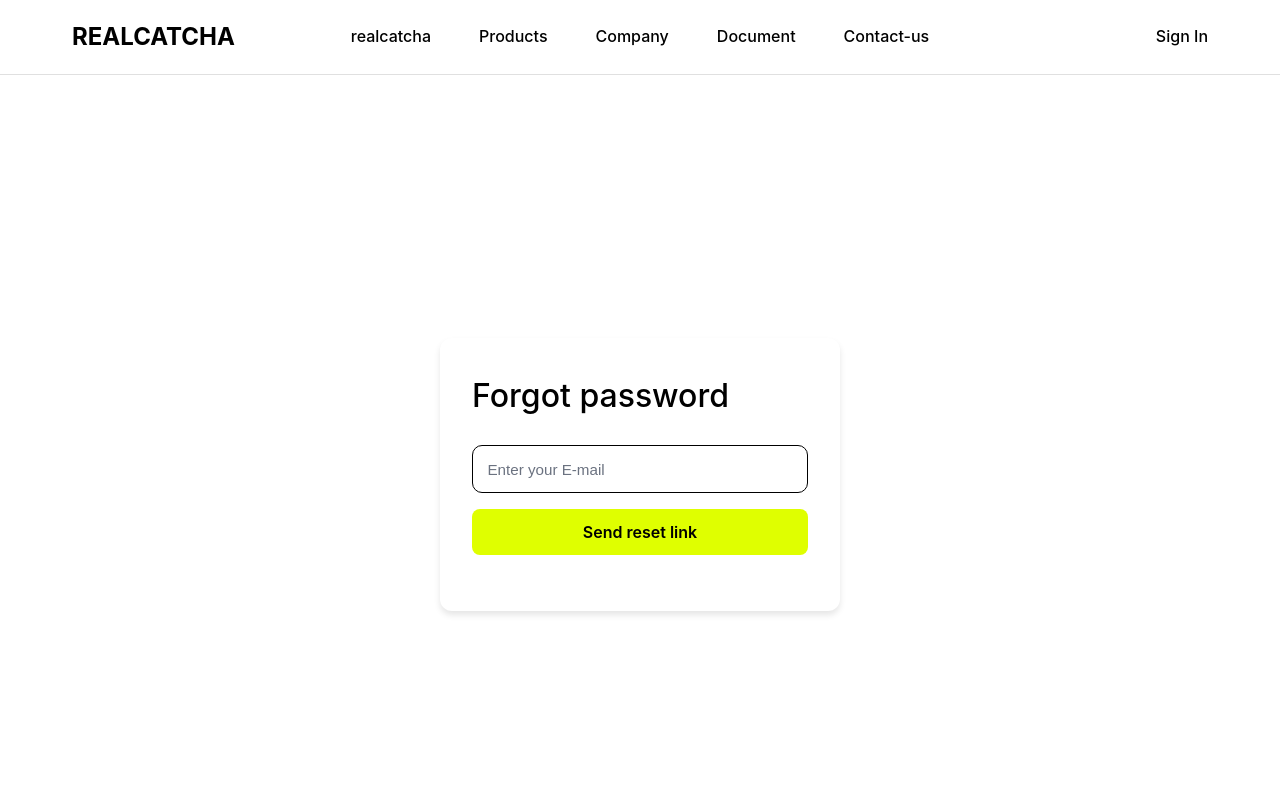
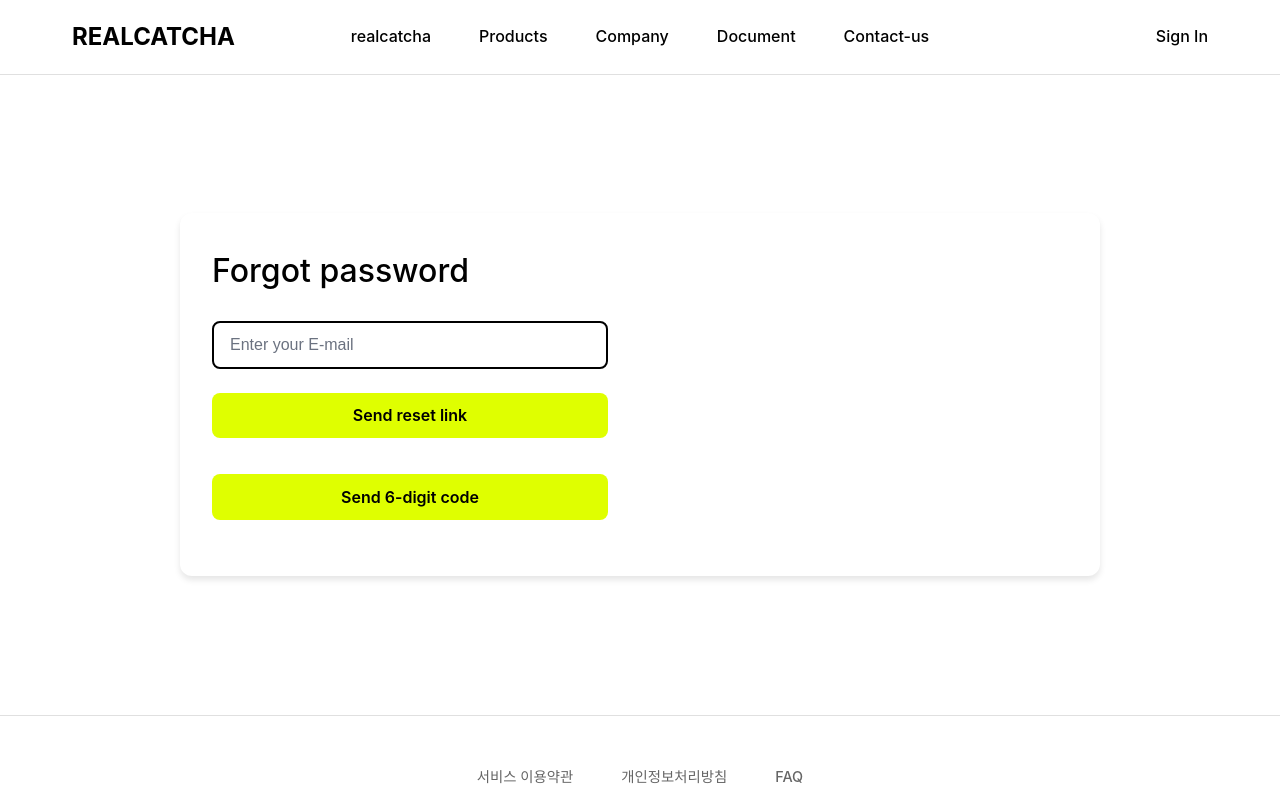
Before and after one commit to Find-Your-Humanity/website, a React (Vite) app: page /forgot-password in a window 1280 px wide. Shown: the top 800 px of the page. Built offline with nearby package versions, Linux system fonts and the light colour scheme; no server answers.

Commit message:
Fix email verification layout: separate buttons and match border thickness

```diff
--- a/src/pages/ForgotPasswordPage.jsx
+++ b/src/pages/ForgotPasswordPage.jsx
@@ -1,6 +1,5 @@
 import React, { useState, useEffect } from 'react';
 import { useLocation } from 'react-router-dom';
-import '../styles/pages/ForgotPasswordPage.css';
 
 const ForgotPasswordPage = () => {
   const [email, setEmail] = useState('');
@@ -114,10 +113,11 @@ const ForgotPasswordPage = () => {
   };
 
   return (
-    <div className="forgot-password-page">
-      <div className="forgot-password-container">
-        <div className="forgot-password-form">
-          <h1 className="forgot-password-title">Forgot password</h1>
+    <div className="signin-page" style={{ display:'flex', alignItems:'center', justifyContent:'center', minHeight:'80vh' }}>
+      <div className="signin-container" style={{ width:'100%', maxWidth:920 }}>
+        <div className="form-side" style={{ width: '100%', display:'flex', justifyContent:'center' }}>
+          <div className="signin-form" style={{ width:'100%', maxWidth:520, margin:'0 auto' }}>
+            <h1 className="signin-title">Forgot password</h1>
             {message && <div className="error-message">{message}</div>}
 
             {step === 'request' ? (
@@ -133,16 +133,21 @@ const ForgotPasswordPage = () => {
                     disabled={loading}
                   />
                 </div>
-              <button onClick={handleRequestLink} className="forgot-password-button" disabled={loading}>
+                <div style={{ display:'flex', gap:12, flexWrap:'wrap', justifyContent:'center' }}>
+                  <button onClick={handleRequestLink} className="signin-button" style={{ maxWidth:520 }} disabled={loading}>
                     {loading && mode==='token' ? 'Submitting...' : 'Send reset link'}
                   </button>
+                  <button onClick={handleRequestCode} className="signin-button" style={{ maxWidth:520 }} disabled={loading}>
+                    {loading && mode==='code' ? 'Submitting...' : 'Send 6-digit code'}
+                  </button>
+                </div>
               </form>
             ) : step === 'sent' ? (
               <div style={{ textAlign:'center', padding:'24px 0' }}>
                 <div style={{ fontSize:28, fontWeight:700, marginBottom:8 }}>비밀번호 재설정 메일 발송 완료</div>
                 <div style={{ color:'#666', marginBottom:24 }}>비밀번호 재설정 이메일을 확인해 주세요. 링크 유효기간은 발송 후 12시간입니다.</div>
                 <div style={{ display:'flex', justifyContent:'center' }}>
-                <button onClick={()=>setStep('request')} className="forgot-password-button" style={{ maxWidth:300 }}>다시 보내기</button>
+                  <button onClick={()=>setStep('request')} className="signin-button" style={{ maxWidth:300 }}>다시 보내기</button>
                 </div>
               </div>
             ) : step === 'reset-token' ? (
@@ -169,7 +174,7 @@ const ForgotPasswordPage = () => {
                     disabled={loading}
                   />
                 </div>
-              <button type="submit" className="forgot-password-button" disabled={loading}>
+                <button type="submit" className="signin-button" disabled={loading}>
                   {loading ? 'Changing...' : 'Change password'}
                 </button>
               </form>
@@ -209,7 +214,7 @@ const ForgotPasswordPage = () => {
                     disabled={loading}
                   />
                 </div>
-              <button type="submit" className="forgot-password-button" disabled={loading}>
+                <button type="submit" className="signin-button" disabled={loading}>
                   {loading ? 'Changing...' : 'Change password'}
                 </button>
               </form>
@@ -217,6 +222,7 @@ const ForgotPasswordPage = () => {
           </div>
         </div>
       </div>
+    </div>
   );
 };
 
--- a/src/pages/SignUpPage.jsx
+++ b/src/pages/SignUpPage.jsx
@@ -149,9 +149,9 @@ const SignUpPage = () => {
             )}
 
             <form onSubmit={handleSubmit} noValidate>
-              {/* 1) 이메일 입력 + 내부 버튼 (한 줄) */}
+              {/* 1) 이메일 입력 + 인증번호 받기 버튼 (분리) */}
               <div className="form-group">
-                <div style={{ position:'relative' }}>
+                <div style={{ display:'flex', gap:14, alignItems:'center' }}>
                   <input
                     type="email"
                     name="email"
@@ -159,15 +159,15 @@ const SignUpPage = () => {
                     value={formData.email}
                     onChange={handleChange}
                     className="form-input"
+                    style={{ flex: 1 }}
                     required
-                    style={{ paddingRight: '42%' }}
                   />
                   <button
                     type="button"
                     onClick={requestEmailCode}
                     disabled={codeRequesting}
                     className="inline-btn"
-                    style={{ position:'absolute', right:'-2px', top:'-2px', bottom:'-2px', width:'40%', minWidth:170, lineHeight:1, padding:'0 16px', whiteSpace:'nowrap', borderLeft:'none' }}
+                    style={{ width: 180 }}
                   >
                     {codeRequesting ? 'Sending...' : '인증번호 받기'}
                   </button>
--- a/src/styles/pages/ForgotPasswordPage.css
+++ /dev/null
@@ -1,114 +0,0 @@
-/* Forgot Password Page */
-.forgot-password-page {
-  min-height: 100vh;
-  background-color: #ffffff;
-  display: flex;
-  align-items: center;
-  justify-content: center;
-  padding: 1rem;
-}
-
-.forgot-password-container {
-  width: 100%;
-  max-width: 400px;
-  background-color: #ffffff;
-  border-radius: 12px;
-  overflow: hidden;
-  box-shadow: 0 4px 6px rgba(0,0,0,0.1);
-  padding: 2rem;
-}
-
-.forgot-password-form {
-  width: 100%;
-}
-
-.forgot-password-title {
-  font-size: 2rem;
-  font-weight: 550;
-  color: #000000;
-  margin-bottom: 1.5rem;
-  text-align: left;
-}
-
-.forgot-password-page .form-group {
-  margin-bottom: 1rem;
-}
-
-.forgot-password-page .form-input {
-  width: 100%;
-  height: 48px;
-  padding: .8rem .9rem;
-  border: 1.5px solid #000000;
-  border-radius: 10px;
-  font-size: .95rem;
-  background-color: #ffffff;
-  color: #000000;
-  transition: box-shadow .2s ease, border-color .2s ease;
-  box-sizing: border-box;
-}
-
-.forgot-password-page .form-input:focus {
-  outline: none;
-  border-color: #DFFF00;
-  box-shadow: 0 0 0 3px rgba(223,255,0,0.1);
-}
-
-.forgot-password-page .form-input::placeholder {
-  color: #6b7280;
-}
-
-.forgot-password-page .form-input:disabled {
-  background-color: #f5f5f5;
-  cursor: not-allowed;
-}
-
-.forgot-password-button {
-  width: 100%;
-  padding: .8rem;
-  background-color: #DFFF00;
-  color: #000 !important;
-  border: none;
-  border-radius: 8px;
-  font-size: 1rem;
-  font-weight: 600;
-  cursor: pointer;
-  transition: all .3s ease;
-  margin-bottom: 1.5rem;
-}
-
-.forgot-password-button:hover {
-  transform: translateY(-2px);
-  box-shadow: 0 4px 12px rgba(223,255,0,.3);
-}
-
-.forgot-password-button:disabled {
-  background-color: #ccc;
-  cursor: not-allowed;
-  transform: none;
-  box-shadow: none;
-}
-
-.forgot-password-page .error-message {
-  background-color: #fee;
-  color: #c33;
-  padding: 10px;
-  border-radius: 4px;
-  margin-bottom: 15px;
-  text-align: center;
-  border: 1px solid #fcc;
-}
-
-/* Responsive */
-@media (max-width: 480px) {
-  .forgot-password-page {
-    padding: 1rem;
-  }
-
-  .forgot-password-container {
-    padding: 1.5rem;
-  }
-
-  .forgot-password-title {
-    font-size: 1.8rem;
-  }
-}
--- a/src/styles/pages/SignUpPage.css
+++ b/src/styles/pages/SignUpPage.css
@@ -52,18 +52,33 @@
 @media (max-width: 480px){ .signup-page{padding:1rem;} .form-side{padding:1.5rem;} .signup-title{font-size:1.8rem;} .social-login{gap:.5rem;} .social-button{width:45px; height:45px;} }
 
 /* inline 버튼: 인풋 높이와 정확히 맞춤 */
-.inline-btn {
-  height: 48px;
-  padding: 0 16px;
-  display: flex;
-  align-items: center;
-  justify-content: center;
-  background-color: #DFFF00;
-  color: #000;
-  border: 1.5px solid #000;
-  border-radius: 10px;
-  font-weight: 700;
-  box-sizing: border-box;
+.signup-page .inline-btn {
+  height: 48px !important;
+  padding: 0 16px !important;
+  display: flex !important;
+  align-items: center !important;
+  justify-content: center !important;
+  background-color: #DFFF00 !important;
+  color: #000 !important;
+  border: 1.5px solid #000000 !important;
+  border-radius: 10px !important;
+  font-weight: 700 !important;
+  box-sizing: border-box !important;
+  font-size: 0.95rem !important;
+  cursor: pointer !important;
+  transition: all .3s ease !important;
+}
+
+.signup-page .inline-btn:hover {
+  transform: translateY(-2px) !important;
+  box-shadow: 0 4px 12px rgba(223,255,0,.3) !important;
+}
+
+.signup-page .inline-btn:disabled {
+  background-color: #ccc !important;
+  cursor: not-allowed !important;
+  transform: none !important;
+  box-shadow: none !important;
 }
 
 /* Google Login Button */
```
Lines whose indentation alone changed are shown as unchanged.
